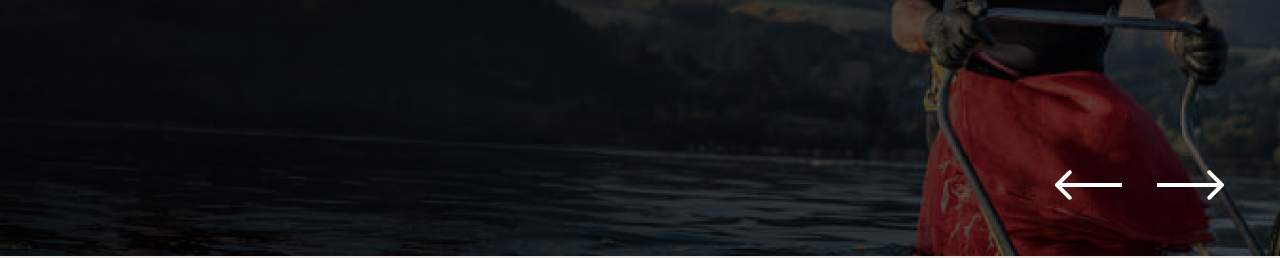
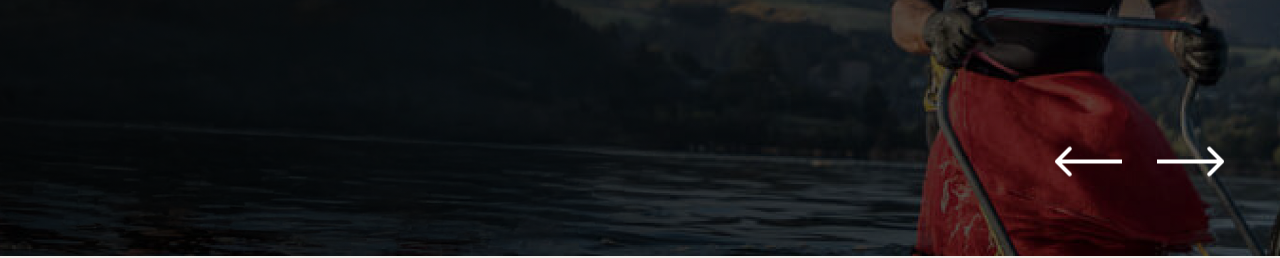
Before and after one commit to vanshikamadesya/service-food-ui, a React (Vite) app: page / in a window 1280 px wide. Shown: the part 1960-2218 px from the top of the page. Built offline with nearby package versions, Linux system fonts and the light colour scheme.

Commit message:
features --> bug-fix tab-crasuel

```diff
--- a/src/components/tab-carousel.tsx
+++ b/src/components/tab-carousel.tsx
@@ -129,17 +129,23 @@ const ImpactSection: React.FC<ImpactSectionProps> = ({
 
       {/* Navigation Buttons - Using unique class names */}
       <button
-        className={`${prevButtonClass} absolute z-[9] md:right-[150px] md:bottom-[50px] md:left-auto md:top-auto left-4 top-1/2 transform md:translate-y-0 -translate-y-1/2`}
+  className={`${prevButtonClass} absolute left-4 md:left-auto md:right-[150px] md:bottom-[50px] md:top-auto top-1/2 transform -translate-y-1/2 h-[30px] w-[40px] md:h-auto md:w-auto z-10`}
   onClick={() => swiperRef.current?.swiper.slidePrev()}
 >
-        <img src={leftArrow} alt="Previous" className="w-6 h-6 md:w-auto md:h-auto" />
+  <img src={leftArrow} alt="Previous" className="w-full h-full" style={{ filter: 'brightness(0) saturate(100%) invert(1)' }} />
 </button>
+
 <button
-        className={`${nextButtonClass} absolute z-[9] md:right-[50px] md:bottom-[50px] md:left-auto md:top-auto right-4 top-1/2 transform md:translate-y-0 -translate-y-1/2`}
+  className={`${nextButtonClass} absolute right-4 md:right-[50px] md:bottom-[50px] md:top-auto top-1/2 transform -translate-y-1/2 h-[30px] w-[40px] md:h-auto md:w-auto z-10`}
   onClick={() => swiperRef.current?.swiper.slideNext()}
 >
-        <img src={rightArrow} alt="Next" className="w-6 h-6 md:w-auto md:h-auto" />
+  <img src={rightArrow} alt="Next" className="w-full h-full" style={{ filter: 'brightness(0) saturate(100%) invert(1)' }} />
 </button>
+
+
+
+
+
     </div>
   );
 };
```
Lines whose indentation alone changed are shown as unchanged.
